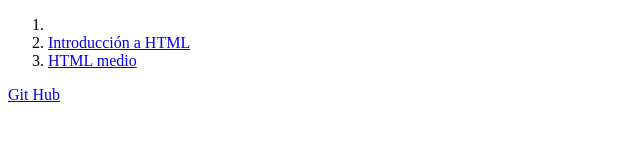
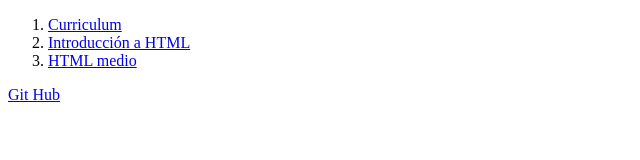
Before and after one commit to Nestor676/Curriculum, a plain HTML site: page index.html in a window 1280 px wide. Shown: the full height of the page, 0-640 px from the left. Drawn offline with Linux system fonts and the light colour scheme.

Commit message:
Add files via upload

```diff
--- a/index.html
+++ b/index.html
@@ -10,7 +10,7 @@
 
 		<ol>
 			<li>
-				<a href="../curriculum/curriculum.html"></a>
+				<a href="../curriculum/curriculum.html">Curriculum</a>
 			</li>
 			<li>
 				<a href="Introducción/Estructura-etiquetas.html">Introducción a HTML</a>
```
